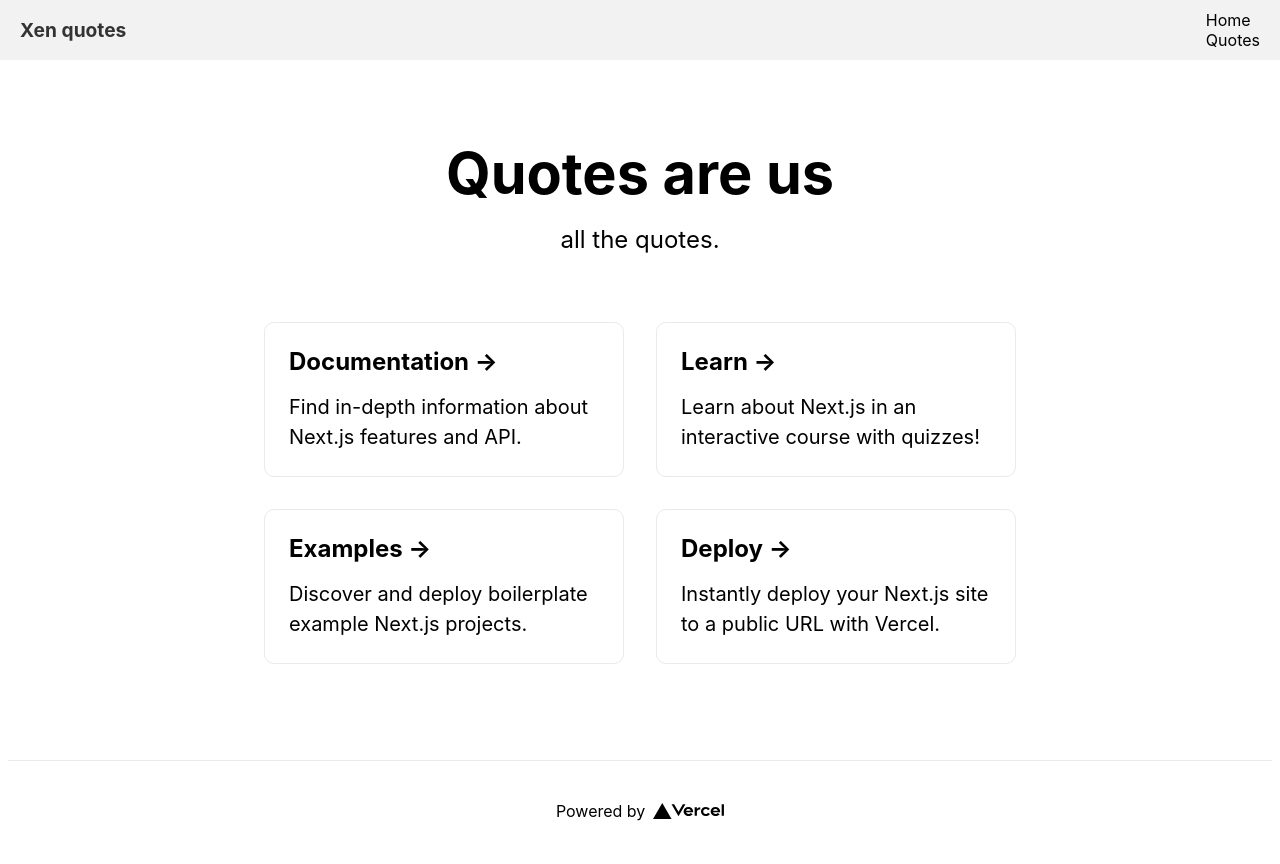
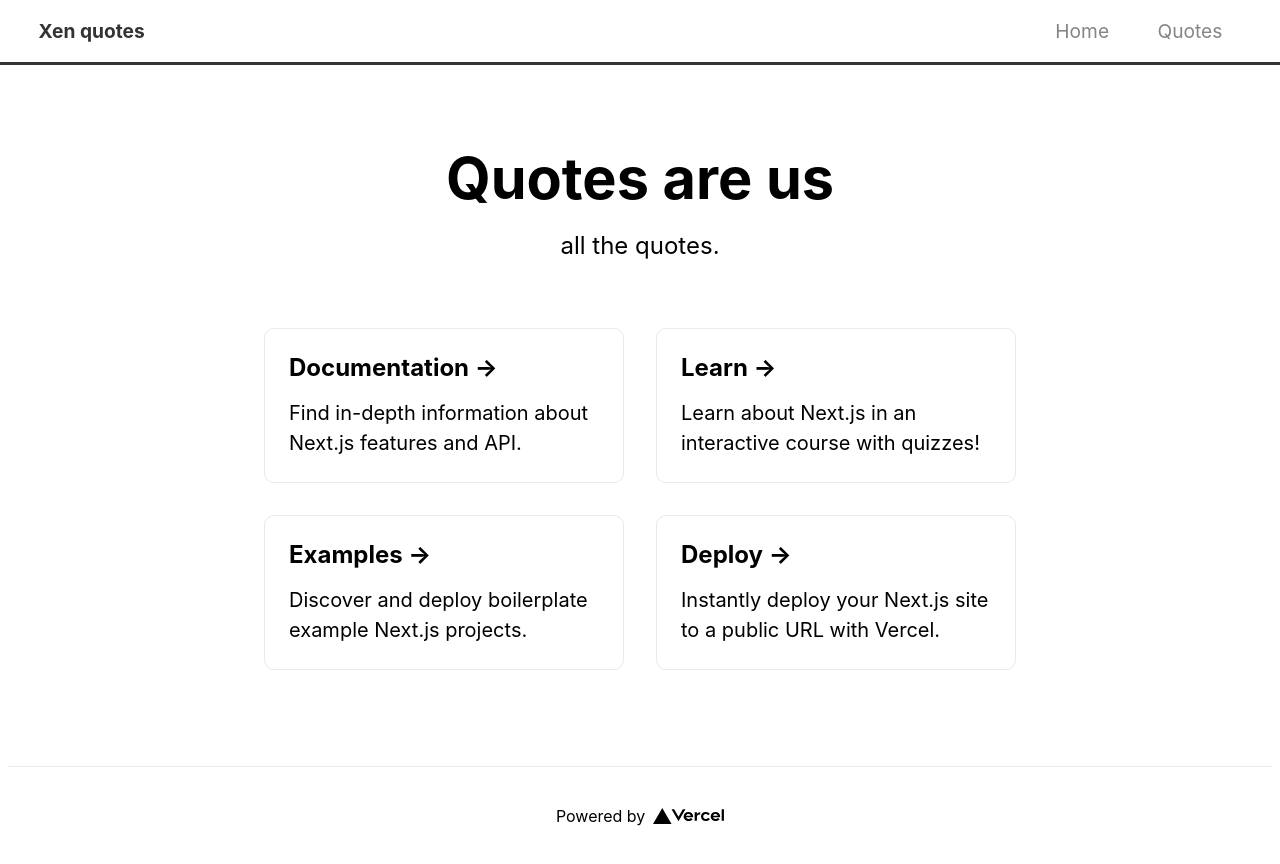
Before and after one commit to derikvanschaik/tm-quotes, a Next.js app: page / in a window 1280 px wide. Built offline with nearby package versions, Linux system fonts and the light colour scheme.

Commit message:
add some styling to navbar links, display in a horizontal manner

```diff
--- a/components/navbar.js
+++ b/components/navbar.js
@@ -8,7 +8,7 @@ export default function Navbar({ }){
           <div className={styles.logo}>
             <Link href="/">Xen quotes</Link>
           </div>
-          <ul className={styles.navLinks}>
+          <ul className={styles['nav-links']}>
             <li><Link href="/">Home</Link></li>
             <li><Link href="/quotes">Quotes</Link></li>
           </ul>
--- a/styles/Navbar.module.css
+++ b/styles/Navbar.module.css
@@ -1,14 +1,17 @@
 .header {
-  background-color: #f2f2f2;
+  /* padding: 0.5em; */
+  font-size: 1.2rem;
+  border-bottom: #333 solid 0.2rem;
 }
 
 .nav {
   display: flex;
   justify-content: space-between;
   align-items: center;
-  padding: 10px 20px;
+  /* padding: 10px 20px; */
 }
 .logo a {
+  padding-left: 2em;
   font-size: 1.2rem;
   font-weight: bold;
   text-decoration: none;
@@ -18,11 +21,21 @@
 .nav-links {
   list-style: none;
   display: flex;
+  flex-direction: row;
+  padding-right: 2em;
 }
 
 .nav-links li {
   margin-left: 10px;
-  display: inline;
+  /* display: inline; */
+  font-size: 1.2rem;
+  padding: 1em;
+  opacity: 0.6;
+  transition: 0.3s;
+}
+.nav-links li:hover {
+  background-color: rgb(235, 230, 230);
+  opacity: 1;
 }
 
 .nav-links a {
```
